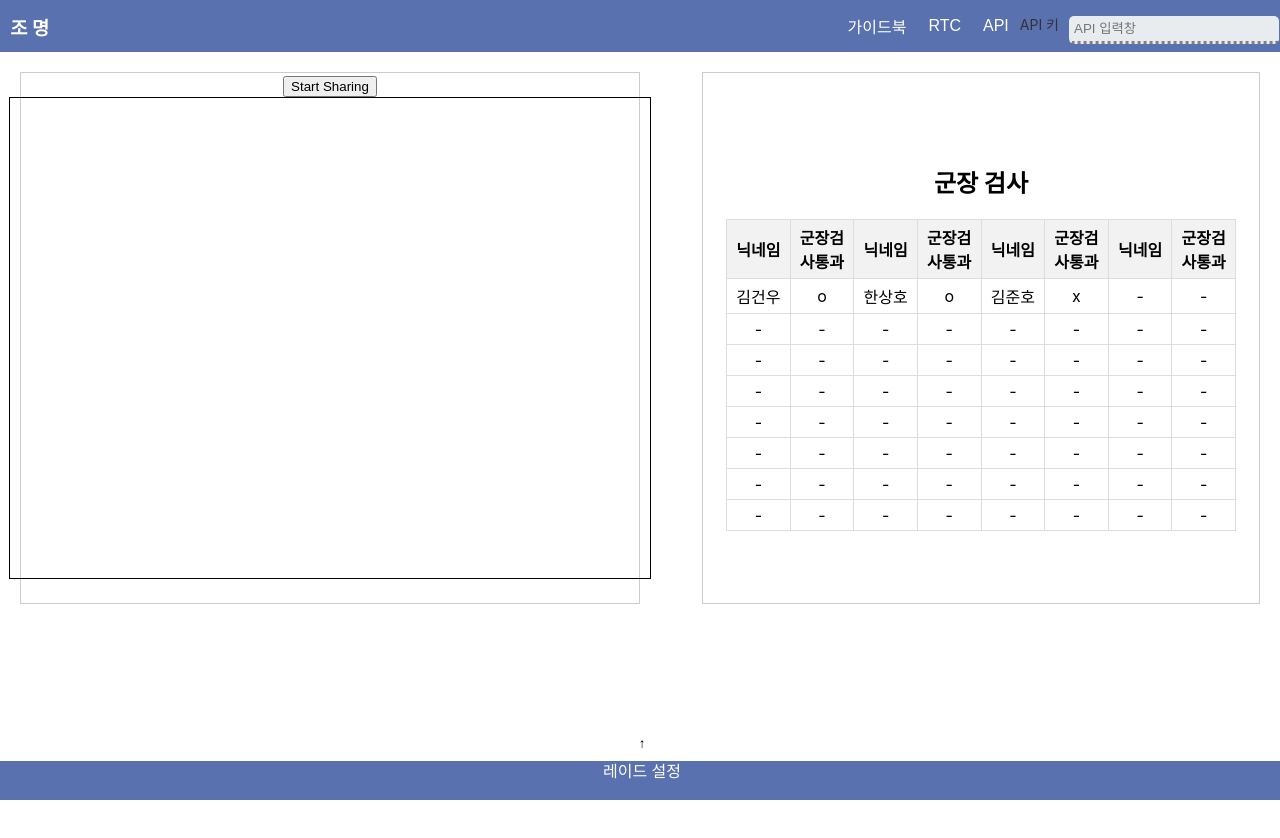
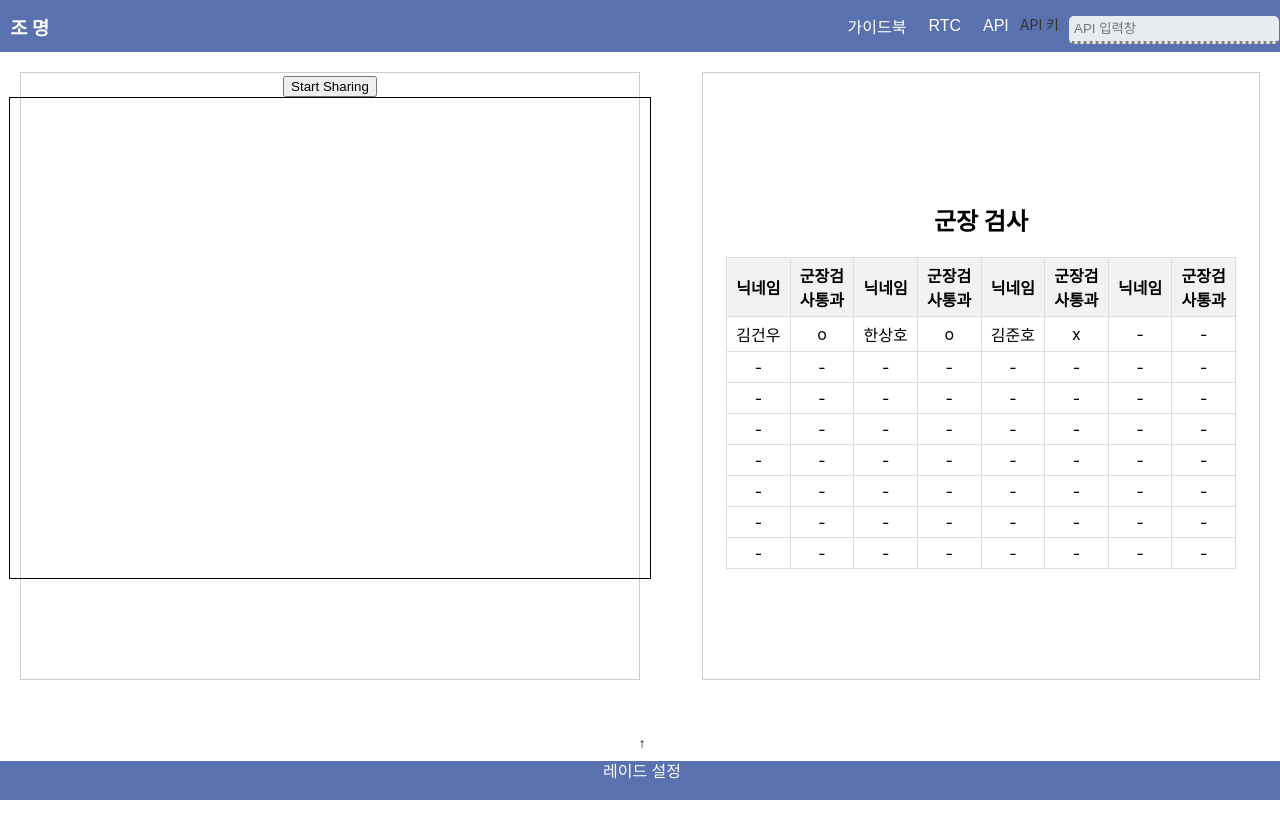
Before and after one commit to genwo123/gunjangzone, a React (Create React App) app: page / in a window 1280 px wide. Shown: the top 838 px of the page. Built offline with nearby package versions, Linux system fonts and the light colour scheme.

Commit message:
body css 수정

```diff
--- a/src/CSS/Body.css
+++ b/src/CSS/Body.css
@@ -11,7 +11,7 @@
   border: 1px solid #ccc;
   padding: 3px;
   box-sizing: border-box;
-  height: 70%; /* 전체 높이를 차지하도록 설정 */
+  height: 80%; /* 전체 높이를 차지하도록 설정 */
   width: 50%;
   display: flex;
   flex-direction: column;
@@ -23,7 +23,7 @@
   border: 1px solid #ccc;
   padding: 3px;
   box-sizing: border-box;
-  height: 70%; /* 전체 높이를 차지하도록 설정 */
+  height: 80%; /* 전체 높이를 차지하도록 설정 */
   width: 45%;
   display: flex;
   flex-direction: column;
```
